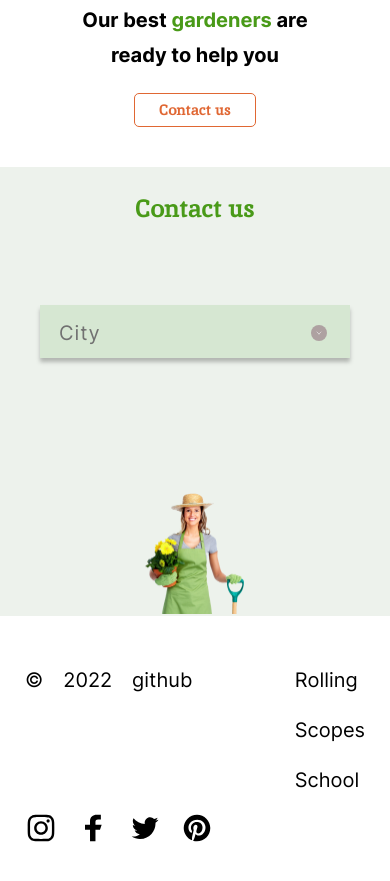
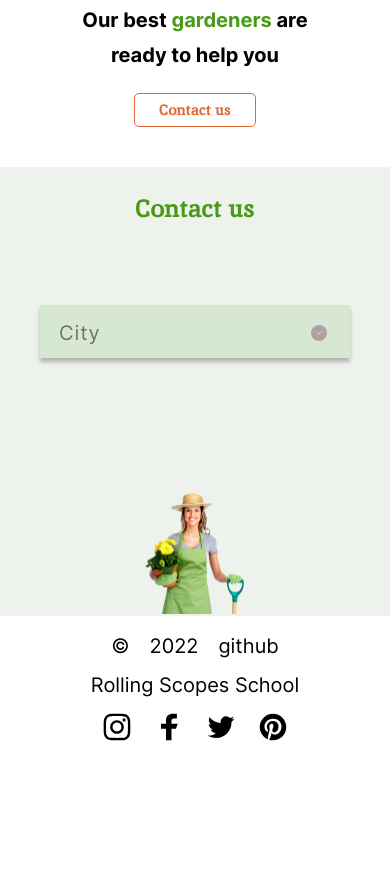
Before and after one commit to Marigza/Plants-layout, a website: page plants/index.html in a window 390 px wide. Shown: the part 4380-5261 px from the top of the page. After the commit the page ends 5141 px from the top, so only its background shows below. Drawn offline with Linux system fonts and the light colour scheme.

Commit message:
feat: create adaptive layout for footer

```diff
--- a/plants/sass/components/_footer.scss
+++ b/plants/sass/components/_footer.scss
@@ -10,6 +10,14 @@
   color: $color-second-text;
   padding-top: 39px;
   padding-bottom: 39px;
+  @include media-tablet {
+    flex-direction: column;
+    padding-top: 17px;
+    padding-bottom: 18px;
+  }
+  @include media-mobile {
+    padding-top: 5px;
+  }
 }
 
 .footer__element {
@@ -28,6 +36,21 @@
     justify-content: flex-end;
     line-height: 1.0rem;
     padding-top: 7px;
+  }
+  @include media-tablet {
+    justify-content: center;
+    &:nth-child(2) {
+      line-height: 2.8rem;
+    }
+    &:last-child {
+      justify-content: center;
+      padding-top: 24px;
+    }
+  }
+  @include media-mobile {
+    &:last-child {
+      padding-top: 12px;
+    }
   }
 }
 
```
Also changed, not shown: plants/sass/style.css, 1 other file.
